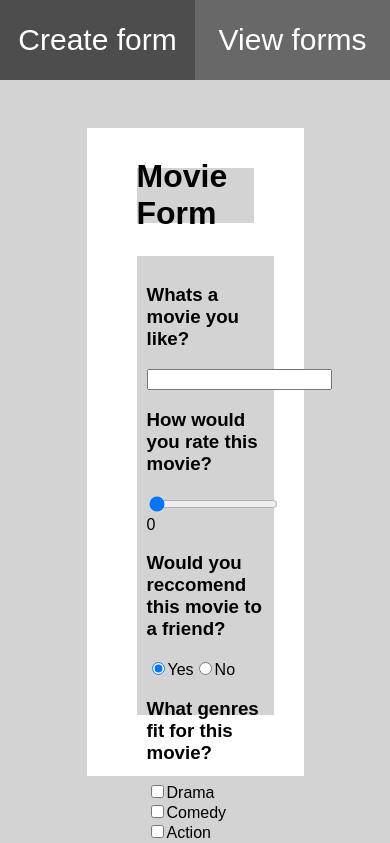
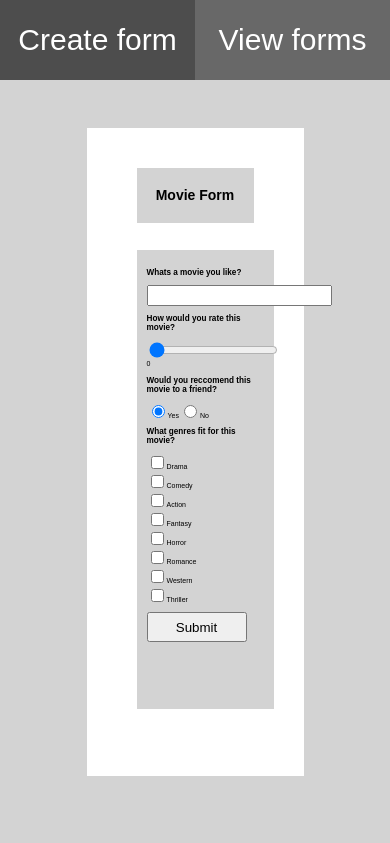
Before and after one commit to JadenFicklin/fav-movie-form, a React (Create React App) app: page / in a window 390 px wide. Shown: the top 843 px of the page. Built offline with nearby package versions, Linux system fonts and the light colour scheme.

Commit message:
small fixes on media queries

```diff
--- a/src/App.css
+++ b/src/App.css
@@ -126,3 +126,24 @@ body {
   font-weight: 600;
   margin-right: 10px;
 }
+
+@media screen and (max-width: 1700px) {
+  .form-inner {
+    font-size: 15px;
+  }
+}
+@media screen and (max-width: 1400px) {
+  .form-inner {
+    font-size: 13px;
+  }
+}
+@media screen and (max-width: 1100px) {
+  .form-inner {
+    font-size: 10px;
+  }
+}
+@media screen and (max-width: 700px) {
+  .form-inner {
+    font-size: 7px;
+  }
+}
```
